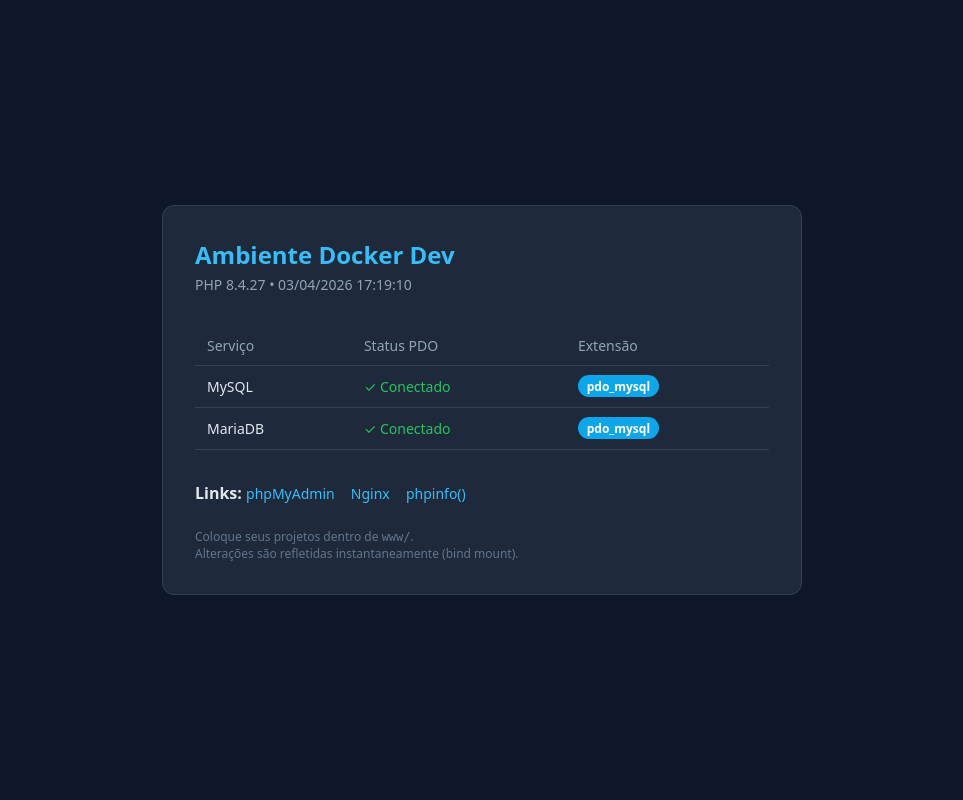
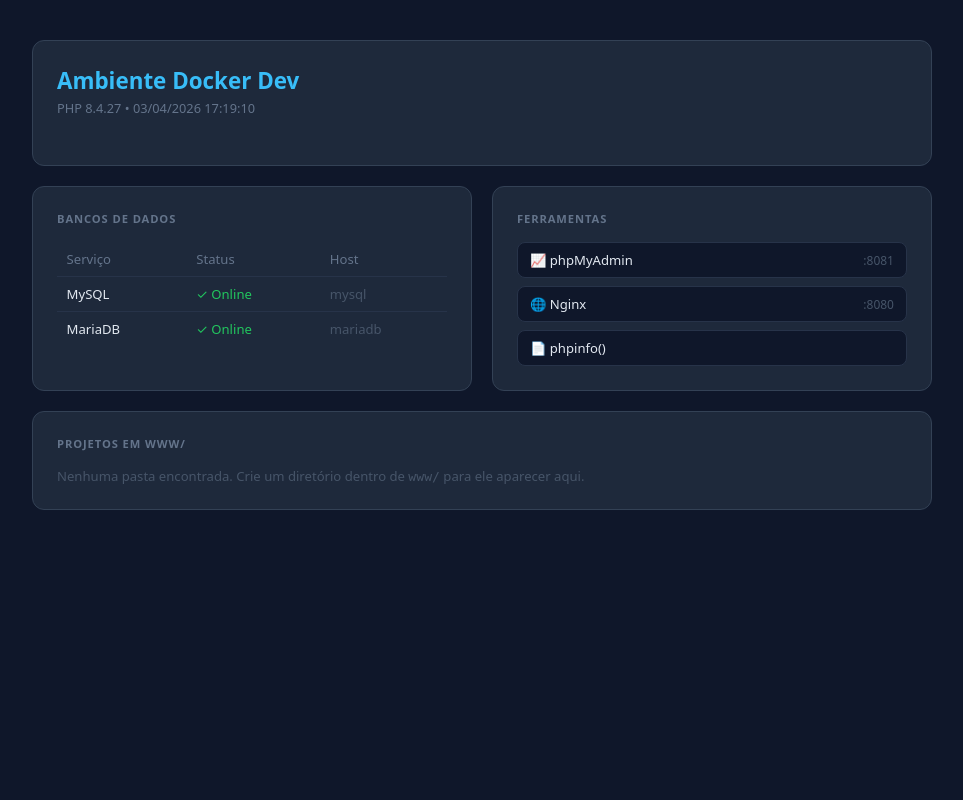
Before and after one commit to GabrielMarlon/ambiente_docker, a PHP site: page / in a window 1280 px wide. Shown: the whole page, without its empty margins (158-1121 px from the left). Run offline with PHP 8.4, Linux system fonts and the light colour scheme; some libraries are stand-ins or nearby versions.

Commit message:
Refatora a verificação de conexão com o banco de dados e melhora a exibição de status no painel

```diff
--- a/www/index.php
+++ b/www/index.php
@@ -1,107 +1,198 @@
 <?php
 declare(strict_types=1);
 
+// --- Bancos de dados ---
 $services = [
-    'MySQL'   => ['host' => 'mysql',   'port' => 3306, 'type' => 'mysql'],
-    'MariaDB' => ['host' => 'mariadb', 'port' => 3306, 'type' => 'mysql'],
+    'MySQL'   => ['host' => 'mysql',   'port' => 3306],
+    'MariaDB' => ['host' => 'mariadb', 'port' => 3306],
 ];
 
-function checkDb(string $type, string $host, int $port): string {
+function checkDb(string $host, int $port): string {
     try {
-        $dsn = $type === 'pgsql'
-            ? "pgsql:host=$host;port=$port;dbname=app_db"
-            : "mysql:host=$host;port=$port;dbname=app_db";
-        $user = 'dev';
-        $pass = 'dev123';
-        $pdo  = new PDO($dsn, $user, $pass, [PDO::ATTR_TIMEOUT => 2]);
-        return '<span style="color:#22c55e">&#10003; Conectado</span>';
-    } catch (PDOException $e) {
-        return '<span style="color:#ef4444">&#10007; ' . htmlspecialchars($e->getMessage()) . '</span>';
+        $pdo = new PDO(
+            "mysql:host=$host;port=$port;dbname=app_db",
+            'dev', 'dev123',
+            [PDO::ATTR_TIMEOUT => 2]
+        );
+        return '<span class="ok">&#10003; Online</span>';
+    } catch (PDOException) {
+        return '<span class="err">&#10007; Offline</span>';
     }
 }
+
+// --- Projetos: escaneia subpastas de /var/www/html ---
+$projects = [];
+$root     = __DIR__;
+$skip     = ['phpinfo.php'];
+
+foreach (new DirectoryIterator($root) as $item) {
+    if (!$item->isDir() || $item->isDot() || str_starts_with($item->getFilename(), '.')) {
+        continue;
+    }
+    $name = $item->getFilename();
+    $projects[] = $name;
+}
+natcasesort($projects);
+$projects = array_values($projects);
 ?>
 <!DOCTYPE html>
 <html lang="pt-BR">
 <head>
     <meta charset="UTF-8">
     <meta name="viewport" content="width=device-width, initial-scale=1.0">
-    <title>Ambiente de Desenvolvimento Docker</title>
+    <title>Ambiente Docker Dev</title>
     <style>
         *, *::before, *::after { box-sizing: border-box; margin: 0; padding: 0; }
+
         body {
             font-family: system-ui, -apple-system, sans-serif;
             background: #0f172a;
             color: #e2e8f0;
             min-height: 100vh;
-            display: flex;
-            align-items: center;
-            justify-content: center;
-            padding: 2rem;
+            padding: 2.5rem 1.5rem;
         }
+
+        .layout {
+            max-width: 900px;
+            margin: 0 auto;
+            display: grid;
+            grid-template-columns: 1fr 1fr;
+            gap: 1.25rem;
+        }
+
+        @media (max-width: 640px) { .layout { grid-template-columns: 1fr; } }
+
         .card {
             background: #1e293b;
             border: 1px solid #334155;
             border-radius: 12px;
-            padding: 2rem;
-            max-width: 640px;
-            width: 100%;
+            padding: 1.5rem;
         }
-        h1 { font-size: 1.5rem; color: #38bdf8; margin-bottom: .25rem; }
-        .subtitle { color: #94a3b8; font-size: .875rem; margin-bottom: 2rem; }
-        table { width: 100%; border-collapse: collapse; margin-bottom: 2rem; }
-        th, td { padding: .6rem .75rem; text-align: left; border-bottom: 1px solid #334155; font-size: .875rem; }
-        th { color: #94a3b8; font-weight: 500; }
-        .badge {
-            display: inline-block;
-            padding: .15rem .55rem;
-            border-radius: 999px;
-            font-size: .75rem;
-            font-weight: 600;
-            background: #0ea5e9;
-            color: #fff;
+
+        .card-full { grid-column: 1 / -1; }
+
+        h1 { font-size: 1.4rem; color: #38bdf8; margin-bottom: .2rem; }
+        .subtitle { color: #64748b; font-size: .8rem; margin-bottom: 1.5rem; }
+        h2 { font-size: .7rem; font-weight: 600; text-transform: uppercase;
+             letter-spacing: .08em; color: #64748b; margin-bottom: 1rem; }
+
+        /* Tabela de serviços */
+        table { width: 100%; border-collapse: collapse; }
+        th, td { padding: .5rem .6rem; text-align: left;
+                 border-bottom: 1px solid #273349; font-size: .82rem; }
+        th { color: #64748b; font-weight: 500; }
+        tr:last-child td { border-bottom: none; }
+        .ok  { color: #22c55e; }
+        .err { color: #ef4444; }
+
+        /* Links de ferramentas */
+        .tools { display: flex; flex-direction: column; gap: .5rem; }
+        .tool-link {
+            display: flex; align-items: center; gap: .6rem;
+            padding: .5rem .75rem;
+            background: #0f172a;
+            border: 1px solid #273349;
+            border-radius: 8px;
+            color: #e2e8f0;
+            text-decoration: none;
+            font-size: .82rem;
+            transition: border-color .15s;
         }
-        .links a {
-            display: inline-block;
-            margin-right: .75rem;
-            color: #38bdf8;
+        .tool-link:hover { border-color: #38bdf8; color: #38bdf8; }
+        .tool-link .port { margin-left: auto; color: #475569; font-size: .75rem; }
+
+        /* Grade de projetos */
+        .projects-grid {
+            display: grid;
+            grid-template-columns: repeat(auto-fill, minmax(160px, 1fr));
+            gap: .75rem;
+        }
+
+        .project-card {
+            display: flex;
+            flex-direction: column;
+            align-items: center;
+            justify-content: center;
+            gap: .5rem;
+            padding: 1.1rem .75rem;
+            background: #0f172a;
+            border: 1px solid #273349;
+            border-radius: 10px;
             text-decoration: none;
-            font-size: .875rem;
+            color: #e2e8f0;
+            font-size: .82rem;
+            font-weight: 500;
+            text-align: center;
+            transition: border-color .15s, background .15s;
+            word-break: break-word;
         }
-        .links a:hover { text-decoration: underline; }
-        .info { font-size: .75rem; color: #64748b; margin-top: 1.5rem; }
+        .project-card:hover { border-color: #38bdf8; background: #162032; }
+        .project-card .icon { font-size: 1.6rem; line-height: 1; }
+
+        .empty { color: #475569; font-size: .82rem; }
     </style>
 </head>
 <body>
-<div class="card">
+<div class="layout">
+
+    <!-- Cabeçalho -->
+    <div class="card card-full">
         <h1>Ambiente Docker Dev</h1>
         <p class="subtitle">PHP <?= PHP_VERSION ?> &bull; <?= date('d/m/Y H:i:s') ?></p>
+    </div>
 
+    <!-- Status dos bancos -->
+    <div class="card">
+        <h2>Bancos de dados</h2>
         <table>
-        <thead>
-            <tr><th>Serviço</th><th>Status PDO</th><th>Extensão</th></tr>
-        </thead>
+            <thead><tr><th>Serviço</th><th>Status</th><th>Host</th></tr></thead>
             <tbody>
             <?php foreach ($services as $name => $cfg): ?>
                 <tr>
                     <td><?= $name ?></td>
-                <td><?= checkDb($cfg['type'], $cfg['host'], $cfg['port']) ?></td>
-                <td><span class="badge">pdo_mysql</span></td>
+                    <td><?= checkDb($cfg['host'], $cfg['port']) ?></td>
+                    <td style="color:#475569"><?= $cfg['host'] ?></td>
                 </tr>
             <?php endforeach; ?>
             </tbody>
         </table>
-
-    <div class="links">
-        <strong>Links:</strong>
-        <a href="http://localhost:8081" target="_blank">phpMyAdmin</a>
-        <a href="http://localhost:8080" target="_blank">Nginx</a>
-        <a href="phpinfo.php">phpinfo()</a>
     </div>
 
-    <p class="info">
-        Coloque seus projetos dentro de <code>www/</code>.<br>
-        Alterações são refletidas instantaneamente (bind mount).
-    </p>
+    <!-- Ferramentas -->
+    <div class="card">
+        <h2>Ferramentas</h2>
+        <div class="tools">
+            <a class="tool-link" href="http://localhost:8081" target="_blank">
+                &#128200; phpMyAdmin
+                <span class="port">:8081</span>
+            </a>
+            <a class="tool-link" href="http://localhost:8080" target="_blank">
+                &#127760; Nginx
+                <span class="port">:8080</span>
+            </a>
+            <a class="tool-link" href="phpinfo.php" target="_blank">
+                &#128196; phpinfo()
+            </a>
+        </div>
+    </div>
+
+    <!-- Projetos -->
+    <div class="card card-full">
+        <h2>Projetos em www/</h2>
+        <?php if (empty($projects)): ?>
+            <p class="empty">Nenhuma pasta encontrada. Crie um diretório dentro de <code>www/</code> para ele aparecer aqui.</p>
+        <?php else: ?>
+            <div class="projects-grid">
+            <?php foreach ($projects as $project): ?>
+                <a class="project-card" href="/<?= htmlspecialchars($project) ?>/" target="_blank">
+                    <span class="icon">&#128193;</span>
+                    <?= htmlspecialchars($project) ?>
+                </a>
+            <?php endforeach; ?>
+            </div>
+        <?php endif; ?>
+    </div>
+
 </div>
 </body>
 </html>
```
Lines whose indentation alone changed are shown as unchanged.
